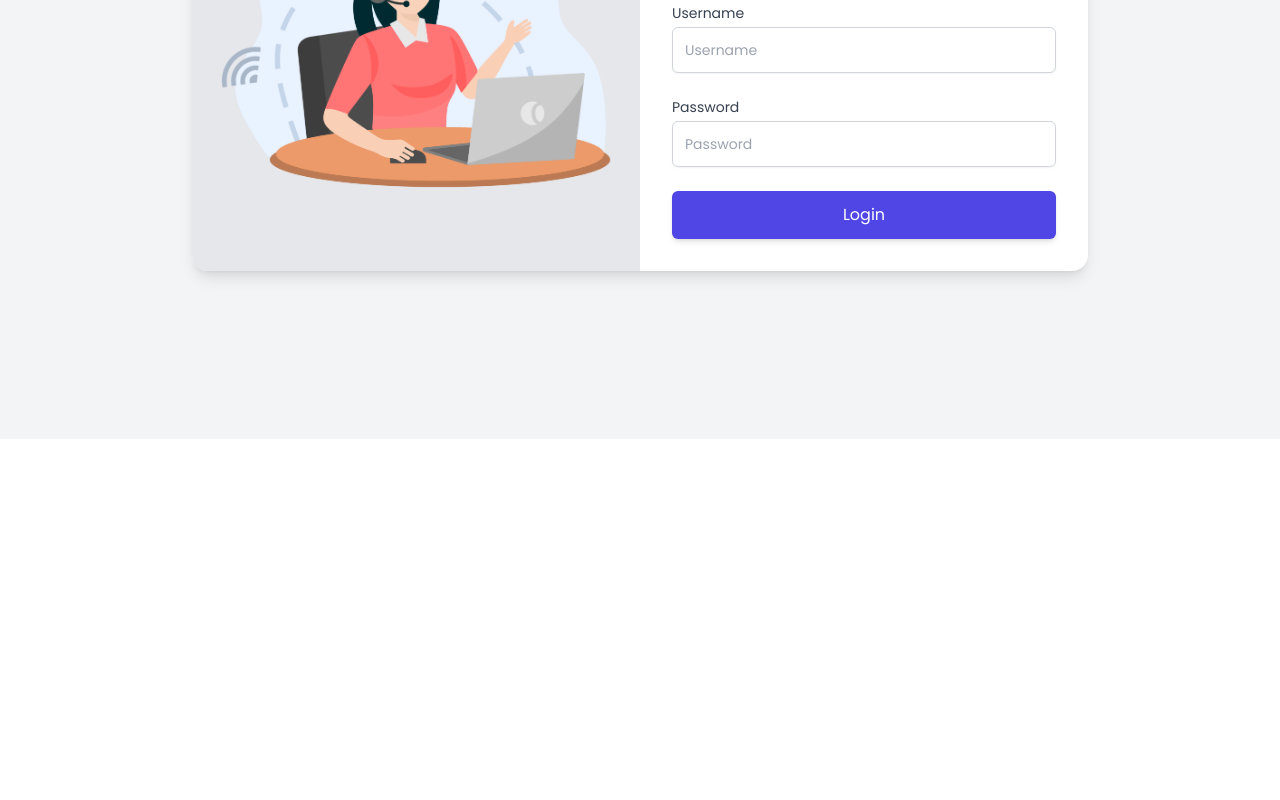
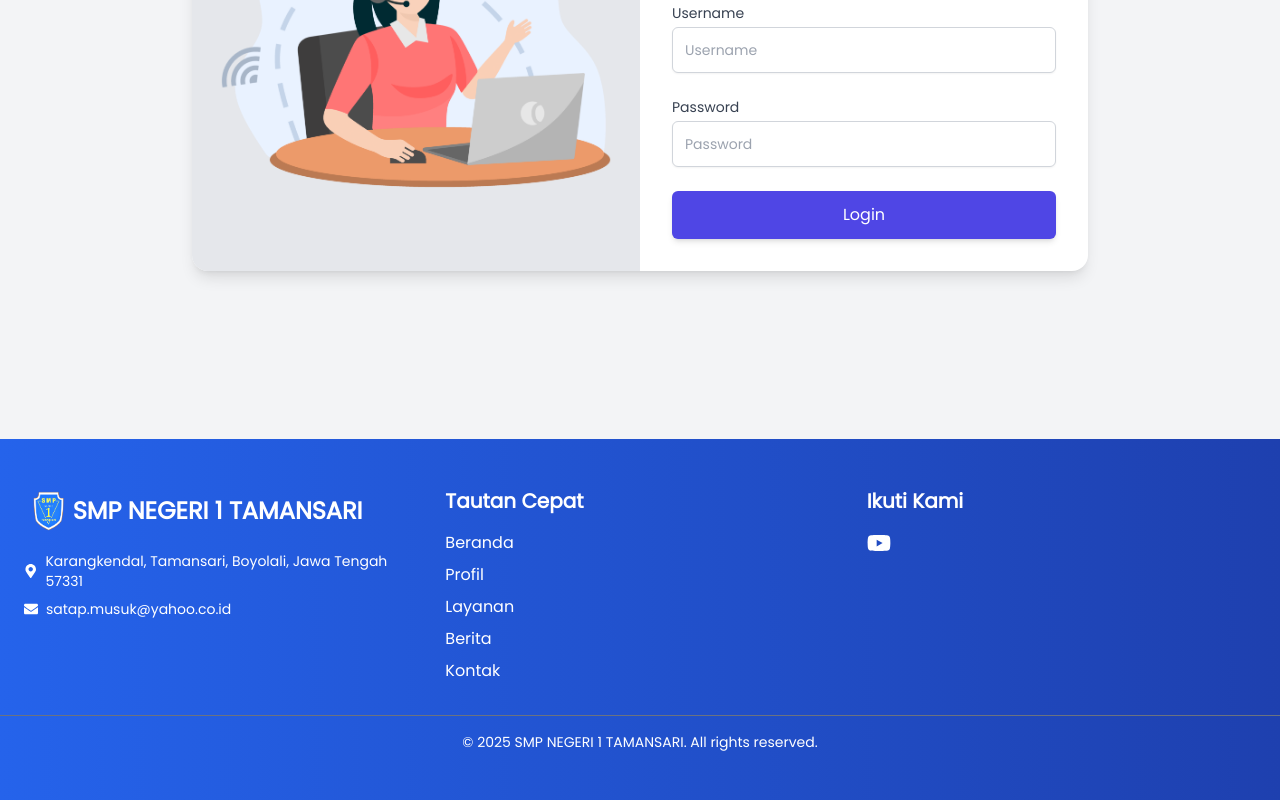
Before and after one commit to oodinc/smpn1tamansari, a React (Create React App) app: page /login in a window 1280 px wide. Shown: the part 361-1161 px from the top of the page. Before the commit the page ends 800 px from the top, so only its background shows below. Built offline with nearby package versions, Linux system fonts and the light colour scheme.

Commit message:
add Footer component: implement footer with contact information and quick links

```diff
--- a/src/App.js
+++ b/src/App.js
@@ -2,6 +2,8 @@ import React from 'react';
 import { BrowserRouter, Routes, Route, Navigate  } from 'react-router-dom';
 
 import Navbar from './components/Navbar';
+import Footer from './components/Footer';
+
 import Home from './components/Home';
 import Profil from './components/Profil';
 import Layanan from './components/Layanan';
@@ -67,6 +69,8 @@ function App() {
         <Route path="/admin-kontak" element={<PrivateRoute><AdminLayout><ContactAdmin /></AdminLayout></PrivateRoute>} />
 
       </Routes>
+
+      <Footer />
     </BrowserRouter>
   );
 }
--- /dev/null
+++ b/src/components/Footer.jsx
@@ -0,0 +1,103 @@
+import React from "react";
+import { FaYoutube, FaMapMarkerAlt, FaEnvelope } from "react-icons/fa";
+
+const Footer = () => {
+  return (
+    <footer className="bg-gradient-to-r from-blue-600 to-blue-800 text-white py-12">
+      <div className="max-w-7xl mx-auto px-6 grid grid-cols-1 md:grid-cols-3 gap-8">
+        {/* Bagian Logo dan Alamat */}
+        <div>
+          <div className="flex items-center">
+            <img
+              src="/assets/image/logo.png"
+              alt="SMP NEGERI 1 TAMANSARI"
+              className="h-12 w-auto"
+            />
+            <p className="text-2xl font-bold">SMP NEGERI 1 TAMANSARI</p>
+          </div>
+          <p className="mt-4 text-sm flex items-center">
+            <FaMapMarkerAlt className="mr-2" />
+            Karangkendal, Tamansari, Boyolali, Jawa Tengah 57331
+          </p>
+          <p className="mt-2 text-sm flex items-center">
+            <FaEnvelope className="mr-2" />
+            satap.musuk@yahoo.co.id
+          </p>
+        </div>
+
+        {/* Bagian Tautan Cepat */}
+        <div>
+          <h3 className="text-xl font-semibold mb-4">Tautan Cepat</h3>
+          <ul className="space-y-2">
+            <li>
+              <a
+                href="/"
+                className="hover:text-gray-300 transition duration-300"
+              >
+                Beranda
+              </a>
+            </li>
+            <li>
+              <a
+                href="/profil"
+                className="hover:text-gray-300 transition duration-300"
+              >
+                Profil
+              </a>
+            </li>
+            <li>
+              <a
+                href="/layanan"
+                className="hover:text-gray-300 transition duration-300"
+              >
+                Layanan
+              </a>
+            </li>
+            <li>
+              <a
+                href="/berita"
+                className="hover:text-gray-300 transition duration-300"
+              >
+                Berita
+              </a>
+            </li>
+            <li>
+              <a
+                href="/kontak"
+                className="hover:text-gray-300 transition duration-300"
+              >
+                Kontak
+              </a>
+            </li>
+          </ul>
+        </div>
+
+        {/* Bagian Media Sosial */}
+        <div>
+          <h3 className="text-xl font-semibold mb-4">Ikuti Kami</h3>
+          <div className="flex space-x-4">
+            <a
+              href="https://www.youtube.com/@negsarijaya"
+              target="_blank"
+              rel="noopener noreferrer"
+              className="text-2xl hover:text-gray-300 transition duration-300"
+            >
+              <FaYoutube />
+            </a>
+          </div>
+        </div>
+      </div>
+
+      {/* Garis Dekoratif dan Hak Cipta */}
+      <div className="mt-8">
+        <div className="border-t border-gray-500 pt-4">
+          <p className="text-center text-sm">
+            &copy; {new Date().getFullYear()} SMP NEGERI 1 TAMANSARI. All rights reserved.
+          </p>
+        </div>
+      </div>
+    </footer>
+  );
+};
+
+export default Footer;
```
